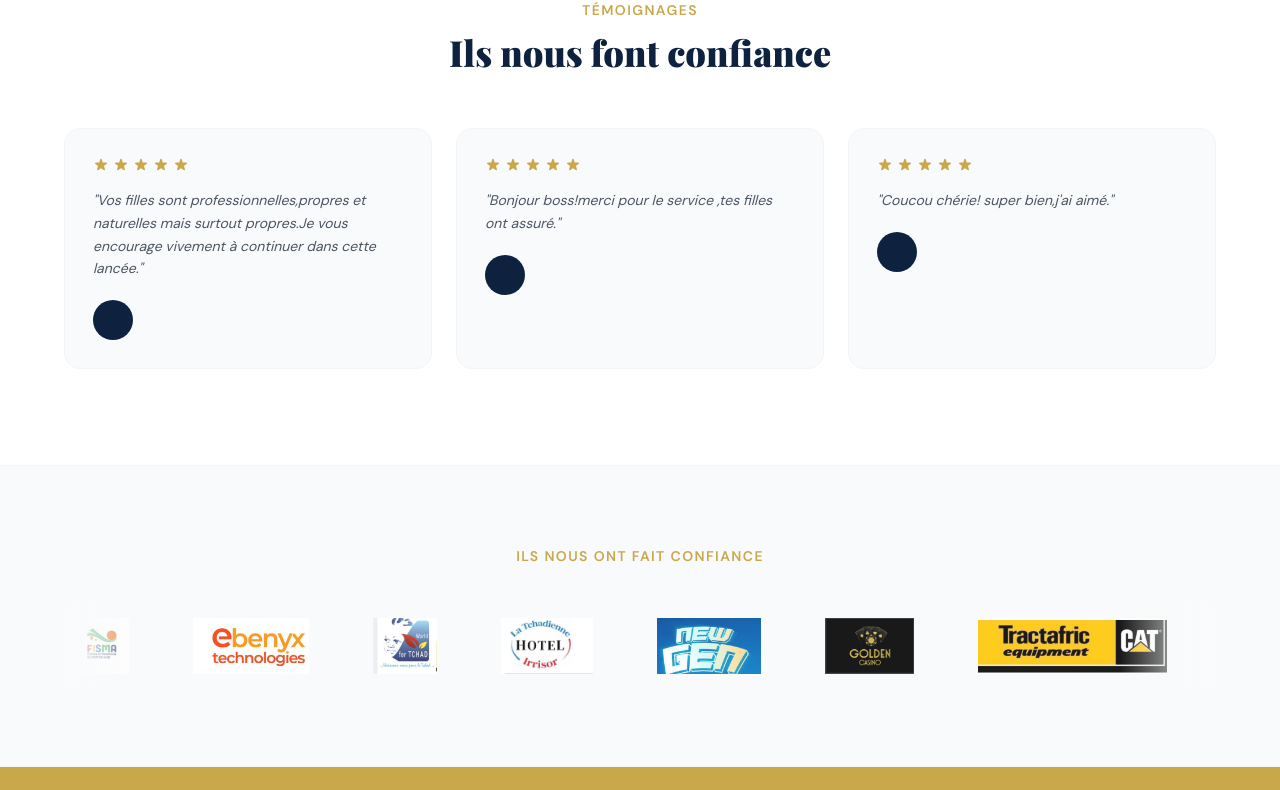
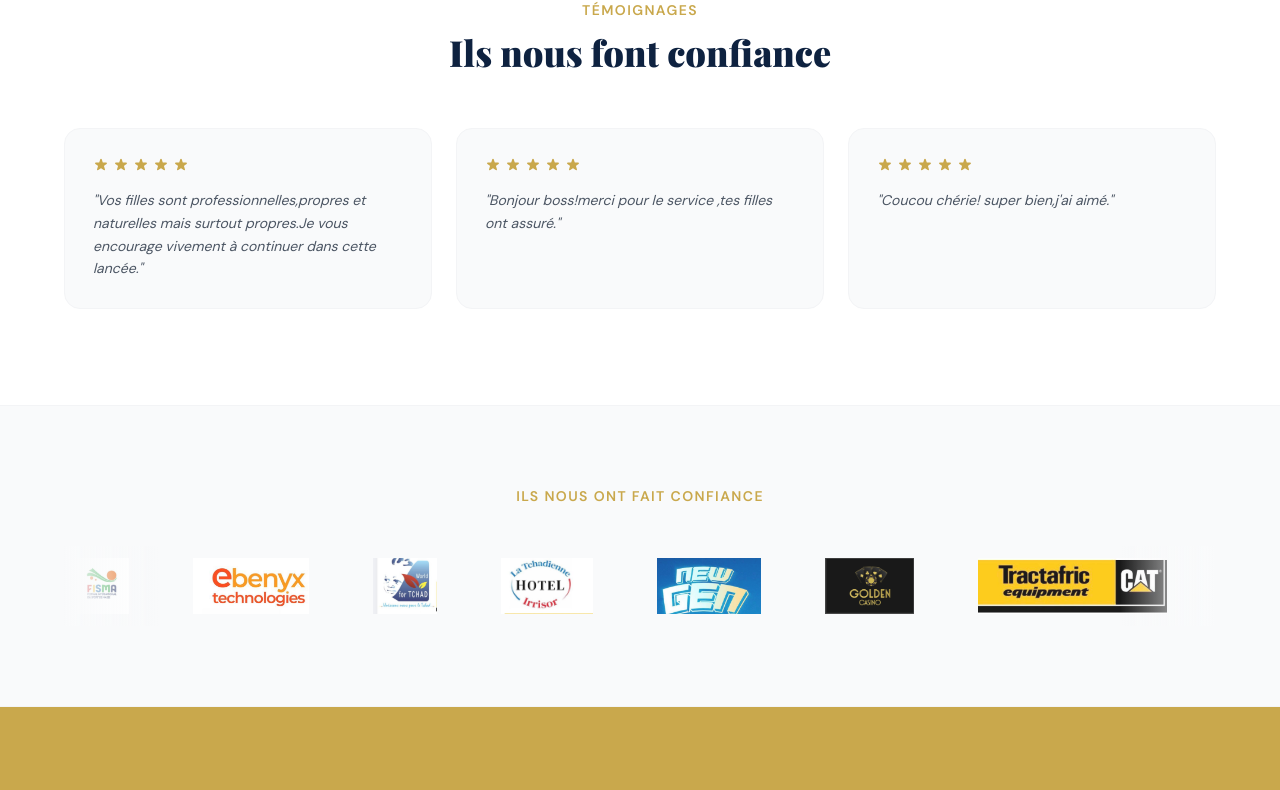
Before and after one commit to USER123YESSAI/WinStyle-frontend, a Next.js app: page / in a window 1280 px wide. Shown: the part 3114-3904 px from the top of the page. Built offline with nearby package versions, Linux system fonts and the light colour scheme.

Commit message:
fix: explicit types for TEMOIGNAGES and remove vercel config

```diff
--- a/app/page.tsx
+++ b/app/page.tsx
@@ -295,24 +295,17 @@ export default function HomePage() {
             <h2 className="text-4xl font-black text-[#0E2240]">Ils nous font confiance</h2>
           </div>
           <div className="grid grid-cols-1 md:grid-cols-3 gap-6">
-            {TEMOIGNAGES.map((t) => (
-              <div key={t.nom}
+          {TEMOIGNAGES.map((t, i) => (
+  <div key={i}
     className="bg-gray-50 rounded-2xl p-7 border border-gray-100 hover:shadow-lg hover:-translate-y-0.5 transition-all duration-300">
     <div className="flex gap-1 mb-4">
-                  {[...Array(5)].map((_, i) => (
-                    <svg key={i} className="w-4 h-4 text-[#C9A84C] fill-current" viewBox="0 0 20 20">
+      {[...Array(5)].map((_, j) => (
+        <svg key={j} className="w-4 h-4 text-[#C9A84C] fill-current" viewBox="0 0 20 20">
           <path d="M9.049 2.927c.3-.921 1.603-.921 1.902 0l1.07 3.292a1 1 0 00.95.69h3.462c.969 0 1.371 1.24.588 1.81l-2.8 2.034a1 1 0 00-.364 1.118l1.07 3.292c.3.921-.755 1.688-1.54 1.118l-2.8-2.034a1 1 0 00-1.175 0l-2.8 2.034c-.784.57-1.838-.197-1.539-1.118l1.07-3.292a1 1 0 00-.364-1.118L2.98 8.72c-.783-.57-.38-1.81.588-1.81h3.461a1 1 0 00.951-.69l1.07-3.292z"/>
         </svg>
       ))}
     </div>
-                <p className="text-gray-600 text-sm leading-relaxed mb-5 italic">"{t.texte}"</p>
-                <div className="flex items-center gap-3">
-                  <div className="w-10 h-10 rounded-full bg-[#0E2240] flex items-center justify-center text-[#C9A84C] font-bold text-sm flex-shrink-0">{t.initiale}</div>
-                  <div>
-                    <p className="font-bold text-[#0E2240] text-sm">{t.nom}</p>
-                    <p className="text-gray-400 text-xs">{t.role}</p>
-                  </div>
-                </div>
+    <p className="text-gray-600 text-sm leading-relaxed italic">"{t.texte}"</p>
   </div>
 ))}
           </div>
```
Lines whose indentation alone changed are shown as unchanged.
